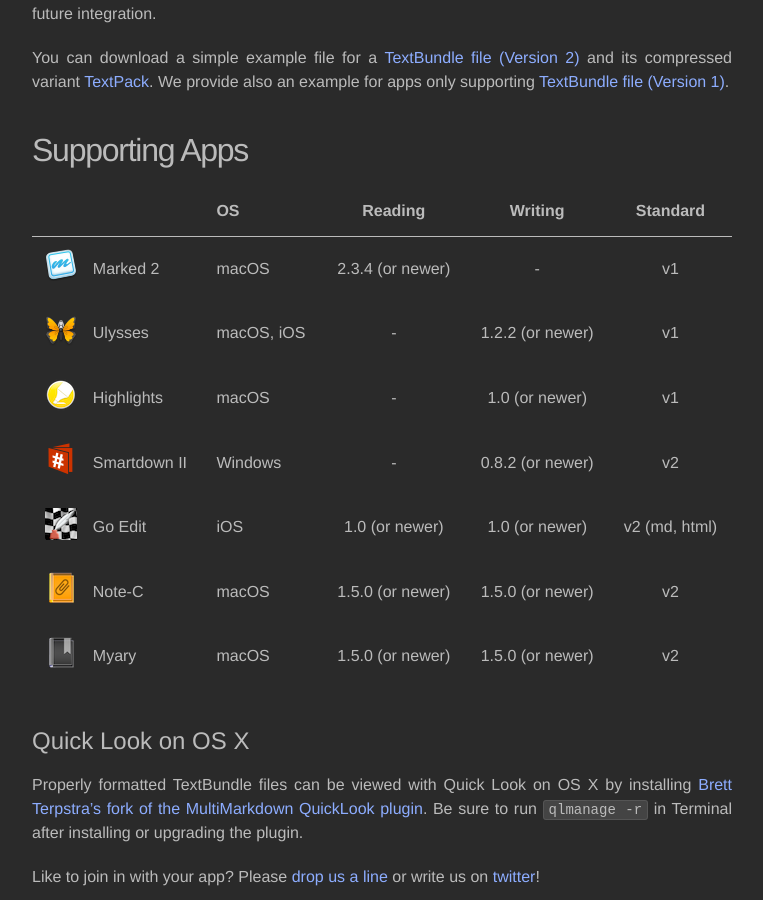
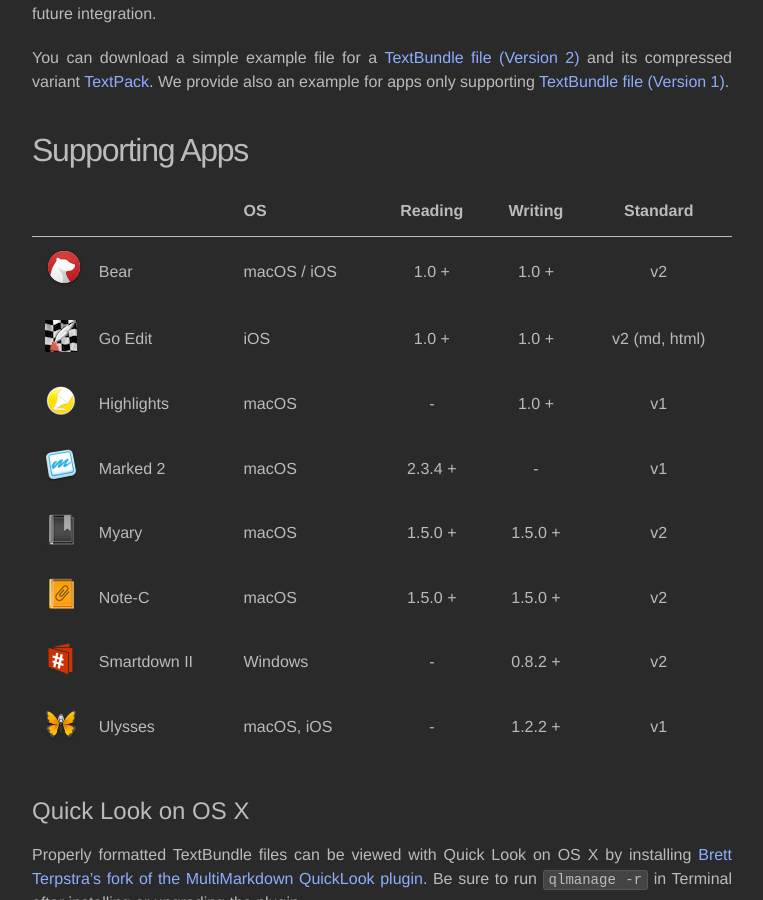
Before and after one commit to textbundle/textbundle.github.io, a Jekyll site: the page built from index.md, in a window 1280 px wide and 900 px high, scrolled down 544 px. Shown: the whole window, without its empty margins (258-1021 px from the left). Built offline with Jekyll 4.4.1, drawn with Linux system fonts in a browser that asks for light colours.

Commit message:
Add Bear

```diff
--- a/index.md
+++ b/index.md
@@ -25,60 +25,68 @@
         <th class="appstandard">Standard</th>
     </tr>
     <tr>
+        <td class="appicon"><a href='http://bear-writer.com/'><img src='images/apps/bear.png' /></a></td>
+        <td class="appname"><a href='http://bear-writer.com/'>Bear</a></td>
+       <td class="appos">macOS / iOS</td>
+        <td class="appreading">1.0 +</td>
+        <td class="appwriting">1.0 +</td>
+        <td class="appstandard">v2</td>
+    </tr>
+    <tr class="app">
+        <td class="appicon"><a href='http://basilsalad.com/ios/go-edit/'><img src='images/apps/goedit.png' /></a></td>
+        <td class="appname"><a href='http://basilsalad.com/ios/go-edit/'>Go Edit</a></td>
+        <td class="appos">iOS</td>
+        <td class="appreading">1.0 +</td>
+        <td class="appwriting">1.0 +</td>
+		<td class="appstandard">v2 (md, html)</td>
+    </tr>
+    <tr class="app">
+        <td class="appicon"><a href='http://www.highlightsapp.net'><img src='images/apps/highlights.png' /></a></td>
+        <td class="appname"><a href='http://www.highlightsapp.net'>Highlights</a></td>
+       <td class="appos">macOS</td>
+        <td class="appreading">-</td>
+        <td class="appwriting">1.0 +</td>
+        <td class="appstandard">v1</td>
+    </tr>
+    <tr>
         <td class="appicon"><a href='http://www.marked2app.com'><img src='images/apps/marked2.png' /></a></td>
         <td class="appname"><a href='http://www.marked2app.com'>Marked 2</a></td>
        <td class="appos">macOS</td>
-        <td class="appreading">2.3.4 (or newer)</td>
+        <td class="appreading">2.3.4 +</td>
         <td class="appwriting">-</td>
         <td class="appstandard">v1</td>
+    </tr>
+    <tr class="app">
+        <td class="appicon"><a href='http://xelaton.com/index.php?lang=en&rubrik=Applications--Myary'><img src='images/apps/myary.png' /></a></td>
+        <td class="appname"><a href='http://xelaton.com/index.php?lang=en&rubrik=Applications--Myary'>Myary</a></td>
+        <td class="appos">macOS</td>
+        <td class="appreading">1.5.0 +</td>
+        <td class="appwriting">1.5.0 +</td>
+		<td class="appstandard">v2</td>
+    </tr>
+    <tr class="app">
+        <td class="appicon"><a href='http://xelaton.com/index.php?lang=en&rubrik=Applications--Note-C'><img src='images/apps/note-c.png' /></a></td>
+        <td class="appname"><a href='http://xelaton.com/index.php?lang=en&rubrik=Applications--Note-C'>Note-C</a></td>
+        <td class="appos">macOS</td>
+        <td class="appreading">1.5.0 +</td>
+        <td class="appwriting">1.5.0 +</td>
+		<td class="appstandard">v2</td>
+    </tr>
+    <tr class="app">
+        <td class="appicon"><a href='http://www.aflava.com'><img src='images/apps/smartdown.png' /></a></td>
+        <td class="appname"><a href='http://www.aflava.com'>Smartdown II</a></td>
+       <td class="appos">Windows</td>
+        <td class="appreading">-</td>
+        <td class="appwriting">0.8.2 +</td>
+		<td class="appstandard">v2</td>
     </tr>
     <tr class="app">
         <td class="appicon"><a href='http://www.ulyssesapp.com'><img src='images/apps/ulysses.png' /></a></td>
         <td class="appname"><a href='http://www.ulyssesapp.com'>Ulysses</a></td>
        <td class="appos">macOS, iOS</td>
         <td class="appreading">-</td>
-        <td class="appwriting">1.2.2 (or newer)</td>
+        <td class="appwriting">1.2.2 +</td>
         <td class="appstandard">v1</td>
-    </tr>
-    <tr class="app">
-        <td class="appicon"><a href='http://www.highlightsapp.net'><img src='images/apps/highlights.png' /></a></td>
-        <td class="appname"><a href='http://www.highlightsapp.net'>Highlights</a></td>
-       <td class="appos">macOS</td>
-        <td class="appreading">-</td>
-        <td class="appwriting">1.0 (or newer)</td>
-        <td class="appstandard">v1</td>
-    </tr>
-    <tr class="app">
-        <td class="appicon"><a href='http://www.aflava.com'><img src='images/apps/smartdown.png' /></a></td>
-        <td class="appname"><a href='http://www.aflava.com'>Smartdown II</a></td>
-       <td class="appos">Windows</td>
-        <td class="appreading">-</td>
-        <td class="appwriting">0.8.2 (or newer)</td>
-		<td class="appstandard">v2</td>
-    </tr>
-    <tr class="app">
-        <td class="appicon"><a href='http://basilsalad.com/ios/go-edit/'><img src='images/apps/goedit.png' /></a></td>
-        <td class="appname"><a href='http://basilsalad.com/ios/go-edit/'>Go Edit</a></td>
-        <td class="appos">iOS</td>
-        <td class="appreading">1.0 (or newer)</td>
-        <td class="appwriting">1.0 (or newer)</td>
-		<td class="appstandard">v2 (md, html)</td>
-    </tr>
-    <tr class="app">
-        <td class="appicon"><a href='http://xelaton.com/index.php?lang=en&rubrik=Applications--Note-C'><img src='images/apps/note-c.png' /></a></td>
-        <td class="appname"><a href='http://xelaton.com/index.php?lang=en&rubrik=Applications--Note-C'>Note-C</a></td>
-        <td class="appos">macOS</td>
-        <td class="appreading">1.5.0 (or newer)</td>
-        <td class="appwriting">1.5.0 (or newer)</td>
-		<td class="appstandard">v2</td>
-    </tr>
-    <tr class="app">
-        <td class="appicon"><a href='http://xelaton.com/index.php?lang=en&rubrik=Applications--Myary'><img src='images/apps/myary.png' /></a></td>
-        <td class="appname"><a href='http://xelaton.com/index.php?lang=en&rubrik=Applications--Myary'>Myary</a></td>
-        <td class="appos">macOS</td>
-        <td class="appreading">1.5.0 (or newer)</td>
-        <td class="appwriting">1.5.0 (or newer)</td>
-		<td class="appstandard">v2</td>
     </tr>
 </table>
 
```
Also changed, not shown: images/apps/bear.png (added), images/apps/bear@2x.png (added).
